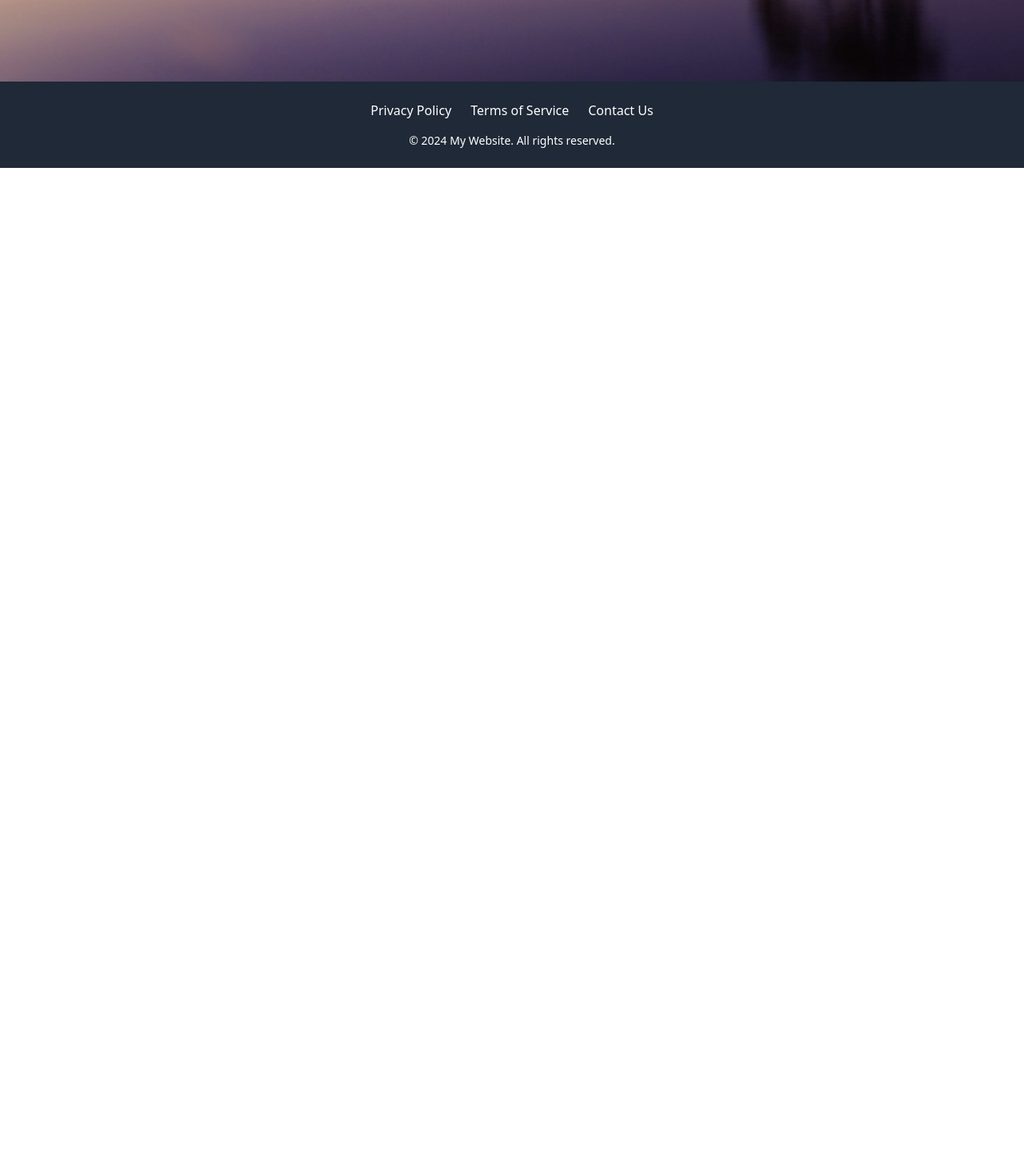
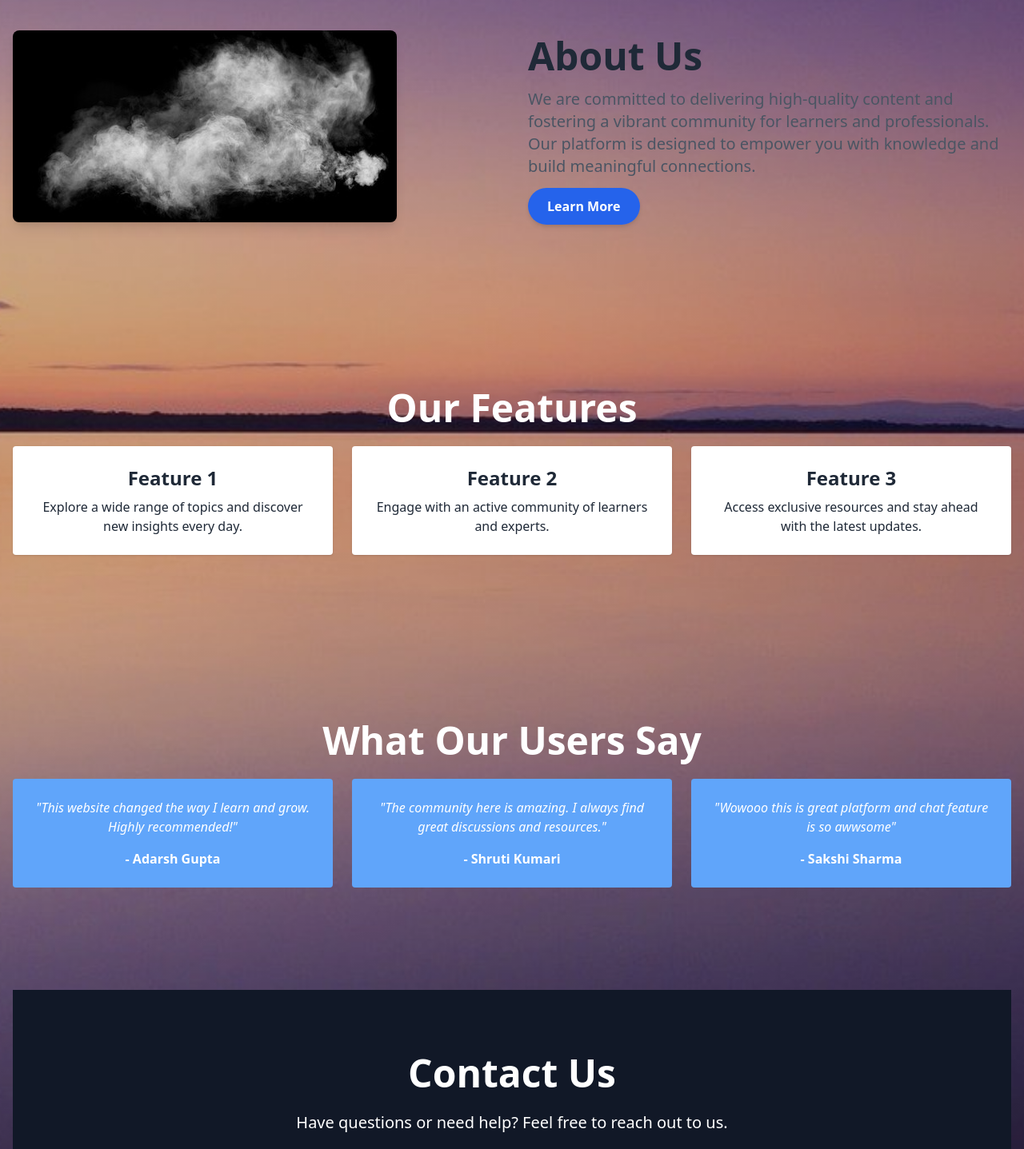
Before and after one commit to Ankit9179/chat-yt-app, a React (Vite) app in the folder frontend/: page / in a window 1280 px wide. Shown: the part 590-2027 px from the top of the page at 80% size. Before the commit the page ends 800 px from the top, so only its background shows below. Built offline with nearby package versions, Linux system fonts and the light colour scheme.

Commit message:
i have updated hero part

```diff
--- a/frontend/src/components/heroSections/Hero.jsx
+++ b/frontend/src/components/heroSections/Hero.jsx
@@ -1,13 +1,16 @@
 import React from 'react';
+import smock from './smock 2.jpg'
 
 const Hero = () => {
     return (
+        <div className='flex flex-col gap-12'>
+
             <section className="bg-gray-900 text-white py-20">
                 <div className="container mx-auto flex flex-col items-center text-center">
                     <h1 className="text-4xl md:text-6xl font-bold mb-4">
                         Welcome to My Awesome Website
                     </h1>
-                <p className="text-lg md:text-xl mb-8 max-w-2xl">
+                    <p className="text-lg md:text-xl mb-8 max-w-2xl text">
                         Discover amazing content, learn new things, and stay updated with the latest trends.
                         Join us to explore more and be a part of our growing community.
                     </p>
@@ -19,6 +22,94 @@ const Hero = () => {
                     </a>
                 </div>
             </section>
+            {/* about */}
+            <section className=" py-20">
+                <div className="container mx-auto flex flex-col md:flex-row items-center gap-10">
+                    {/* Image Section */}
+                    <div className="md:w-1/2">
+                        <img
+                            src={smock}
+                            alt="About Us"
+                            className="rounded-lg shadow-lg"
+                        />
+                    </div>
+
+                    {/* Text Section */}
+                    <div className="md:w-1/2 text-center md:text-left">
+                        <h2 className="text-4xl md:text-5xl font-bold text-gray-800 mb-4">
+                            About Us
+                        </h2>
+                        <p className="text-lg md:text-xl text-gray-600 mb-6">
+                            We are committed to delivering high-quality content and fostering a vibrant
+                            community for learners and professionals. Our platform is designed to empower you
+                            with knowledge and build meaningful connections.
+                        </p>
+                        <a
+                            href="/about"
+                            className="bg-blue-600 hover:bg-blue-700 text-white font-bold py-3 px-6 rounded-full shadow-md"
+                        >
+                            Learn More
+                        </a>
+                    </div>
+                </div>
+            </section>
+            {/** features */}
+            <section className=" text-gray-800 py-20">
+                <div className="container mx-auto text-center">
+                    <h2 className="text-3xl md:text-5xl font-bold mb-6 text-white">Our Features</h2>
+                    <div className="grid grid-cols-1 md:grid-cols-3 gap-6">
+                        <div className="p-6 bg-white shadow rounded">
+                            <h3 className="text-2xl font-bold mb-2">Feature 1</h3>
+                            <p>Explore a wide range of topics and discover new insights every day.</p>
+                        </div>
+                        <div className="p-6 bg-white shadow rounded">
+                            <h3 className="text-2xl font-bold mb-2">Feature 2</h3>
+                            <p>Engage with an active community of learners and experts.</p>
+                        </div>
+                        <div className="p-6 bg-white shadow rounded">
+                            <h3 className="text-2xl font-bold mb-2">Feature 3</h3>
+                            <p>Access exclusive resources and stay ahead with the latest updates.</p>
+                        </div>
+                    </div>
+                </div>
+            </section>
+            {/** more */}
+            <section className=" text-white py-20">
+                <div className="container mx-auto text-center">
+                    <h2 className="text-3xl md:text-5xl font-bold mb-6">What Our Users Say</h2>
+                    <div className="grid grid-cols-1 md:grid-cols-3 gap-6">
+                        <div className="p-6 bg-blue-400 rounded">
+                            <p className="italic">"This website changed the way I learn and grow. Highly recommended!"</p>
+                            <h3 className="mt-4 font-bold">- Adarsh Gupta</h3>
+                        </div>
+                        <div className="p-6 bg-blue-400 rounded">
+                            <p className="italic">"The community here is amazing. I always find great discussions and resources."</p>
+                            <h3 className="mt-4 font-bold">- Shruti Kumari</h3>
+                        </div>
+                        <div className="p-6 bg-blue-400 rounded">
+                            <p className="italic">"Wowooo this is great platform and chat feature is so awwsome"</p>
+                            <h3 className="mt-4 font-bold">- Sakshi Sharma</h3>
+                        </div>
+                    </div>
+                </div>
+            </section>
+            {/** more 2 */}
+            <section className="bg-gray-900 text-white py-20">
+                <div className="container mx-auto text-center">
+                    <h2 className="text-3xl md:text-5xl font-bold mb-6">Contact Us</h2>
+                    <p className="text-lg md:text-xl mb-8">
+                        Have questions or need help? Feel free to reach out to us.
+                    </p>
+                    <a
+                        href="whatsapp:contact=7828092738@s.whatsapp.com&message="
+                        className="bg-blue-600 hover:bg-blue-700 text-white font-bold py-3 px-6 rounded-full"
+                    >
+                        Get in Touch
+                    </a>
+                </div>
+            </section>
+
+        </div>
     );
 };
 
```
Also changed, not shown: frontend/src/components/heroSections/smock 2.jpg (added), frontend/src/components/heroSections/smock pic.jpg (added). Lines whose indentation alone changed are shown as unchanged.
